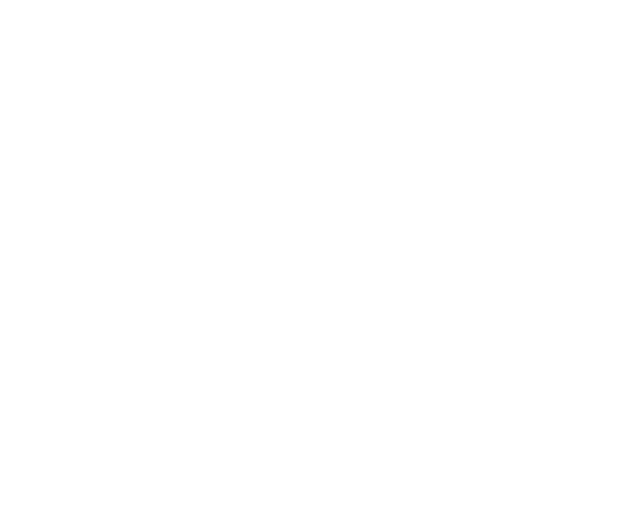
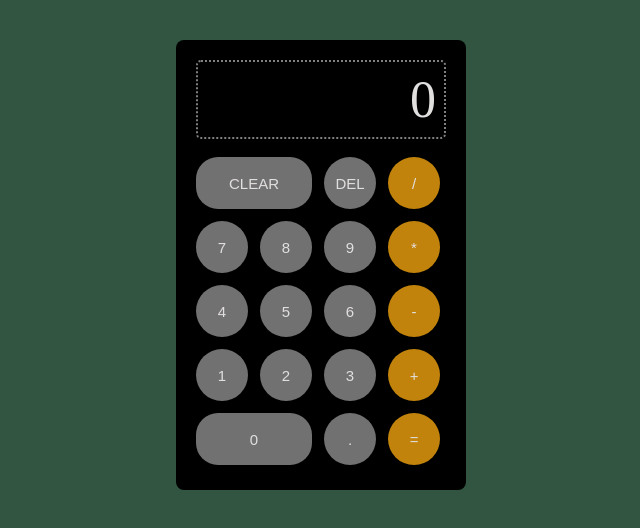
Before and after one commit to Shumaila-sayed/Calculator-App, a plain HTML site: page index.html in a window 1280 px wide. Shown: the whole page, without its empty margins (319-959 px from the left). Drawn offline with Linux system fonts and the light colour scheme.

Commit message:
add all the ui elements

```diff
--- a/index.html
+++ b/index.html
@@ -8,6 +8,33 @@
     <script src="script.js" defer></script>
 </head>
 <body>
+    <div id="container">
+        <div id="display">0</div>
+        <div id="buttons">
+            <button class="btn big">CLEAR</button>
+            <button class="btn">DEL</button>
+            <button class="btn operator">/</button>
+
+            <button class="btn">7</button>
+            <button class="btn">8</button>
+            <button class="btn">9</button>
+            <button class="btn operator">*</button>
+
+            <button class="btn">4</button>
+            <button class="btn">5</button>
+            <button class="btn">6</button>
+           <button class="btn operator">-</button>
+            <button class="btn">1</button>
+            <button class="btn">2</button>
+            <button class="btn">3</button>
+            <button class="btn operator">+</button>
+            <button class="btn big">0</button>
+            <button class="btn">.</button>
+            <button class="btn operator">=</button>
+
+
+        </div>
+    </div>
 
 
 
--- a/script.js
+++ b/script.js
@@ -0,0 +1,24 @@
+
+let firstOperand = 0;
+let operator;
+let secondOperand = 0
+
+let ans = 0;
+
+function operation() {
+    if(operator === 'add'){
+       ans = firstOperand + secondOperand
+    } else if(operator === "sub"){
+       ans = firstOperand - secondOperand
+
+    } else if(operator === 'multi'){
+        ans = firstOperand * secondOperand
+
+    } else if(operator === 'div'){
+        ans = firstOperand/secondOperand
+
+    } else {
+        console.log('Invalid operation!!')
+    }
+}
+operation();
--- a/styles.css
+++ b/styles.css
@@ -0,0 +1,59 @@
+body{
+    background-color: rgb(49, 85, 64);
+}
+
+#container{
+    width: 250px;
+    height: 410px;
+    background-color: black;
+    margin: auto;
+    margin-top: 40px;
+    border-radius: 8px;
+    display: flex;
+    flex-direction: column;
+    padding: 20px;
+    gap: 18px;
+
+}
+
+#display {
+    font-size: 52px;
+    padding: 8px;
+    color: rgb(226, 223, 223);
+    border: 2px grey dotted ;
+    align-self: stretch;
+    text-align: end;
+    border-radius: 5px;
+}
+
+#buttons{
+    display: flex;
+    flex-wrap: wrap;
+    gap: 12px;
+}
+
+.btn {
+    border-radius: 50%;
+    font-size:15px;
+    padding: 26px;
+    border: 0cm;
+    width: 32px;
+    height: 32px ;
+    display: flex;
+    align-items: center;
+    justify-content: center;
+    color: rgb(226, 223, 223);
+    background-color: rgb(114, 113, 113);
+}
+
+.big{
+    border-radius: 22px;
+    width: 116px;
+
+}
+
+.operator{
+
+
+    background-color: rgb(194, 131, 13);
+}
```
